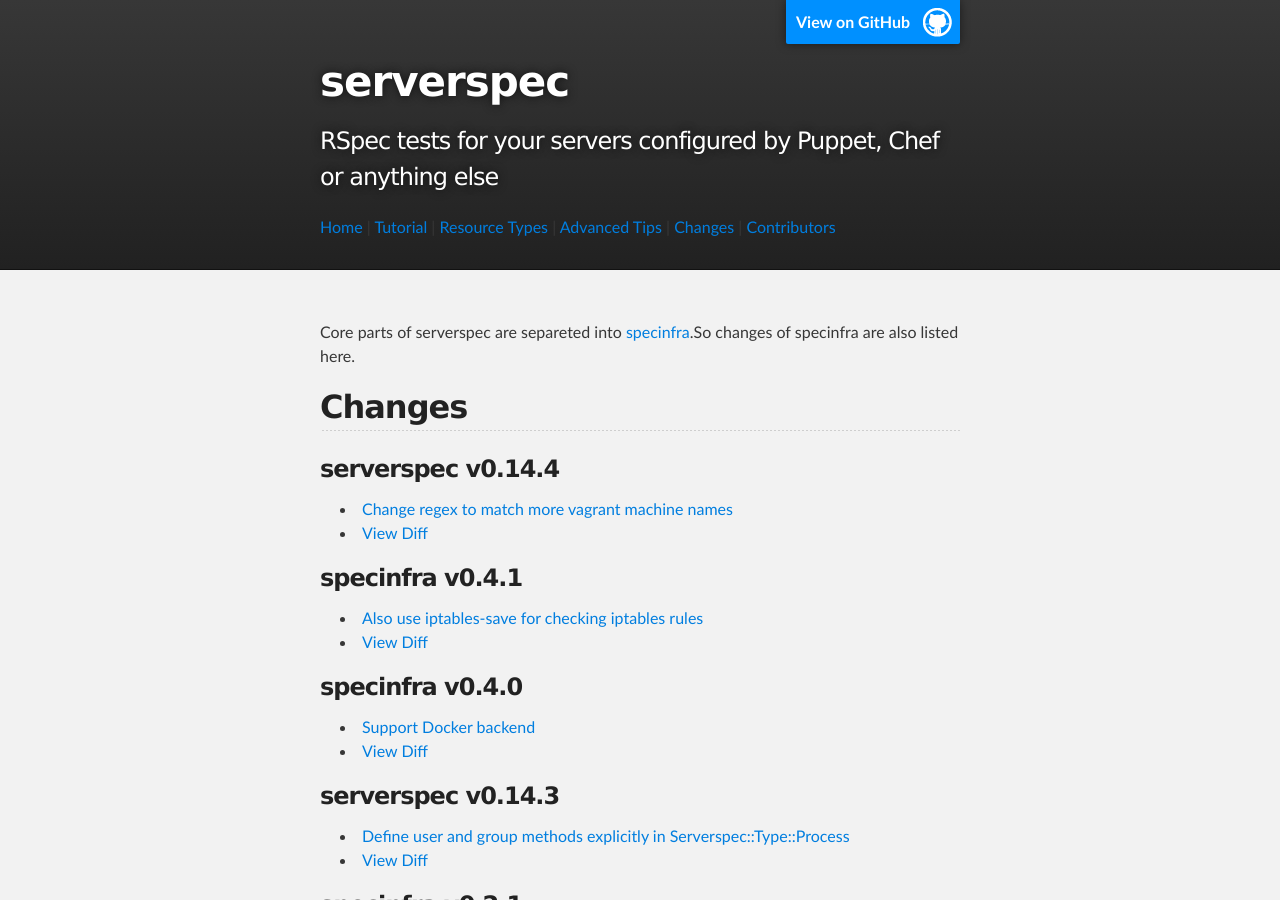
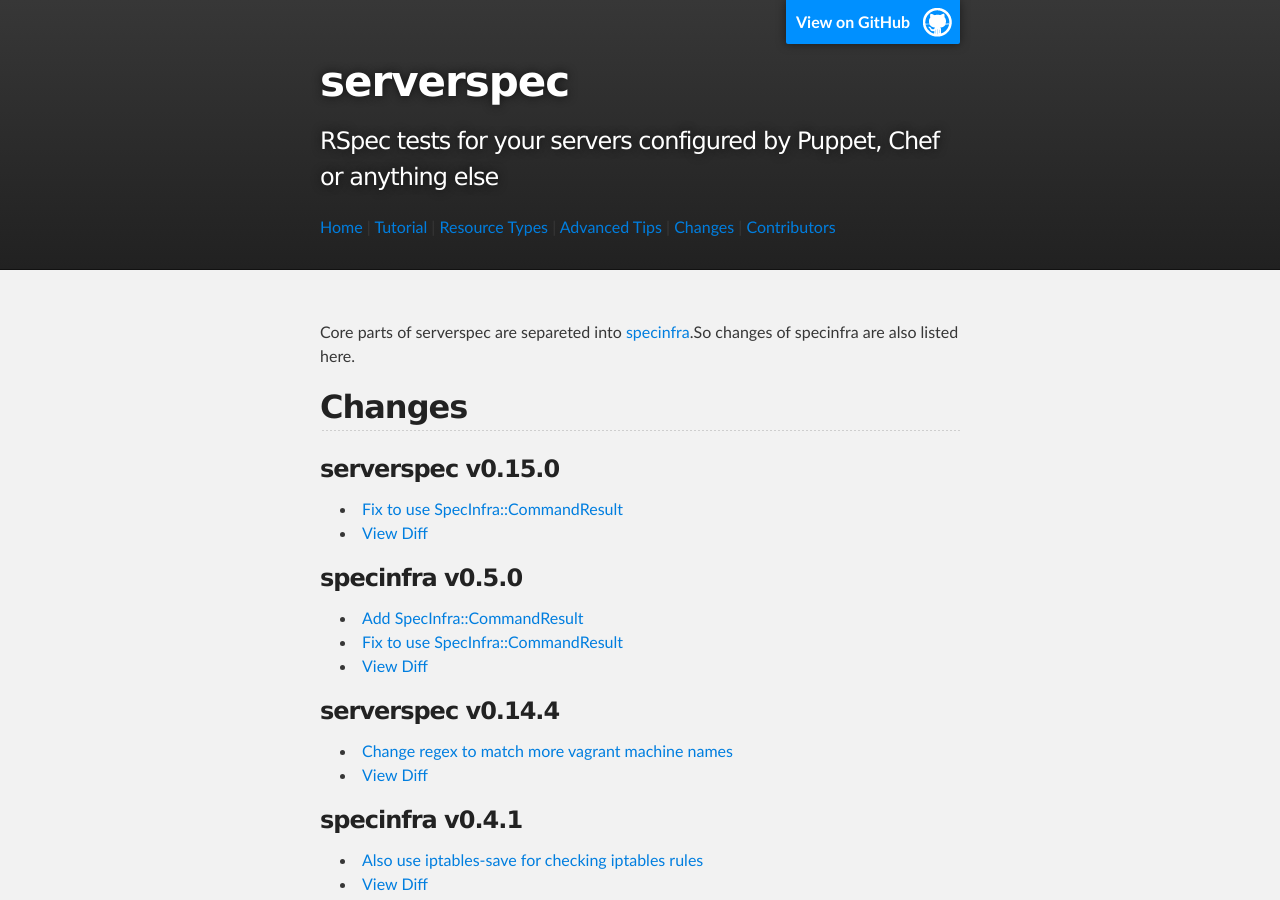
Before and after one commit to serverspec/serverspec.github.io, a Jekyll site: the page built from changes.md, in a window 1280 px wide and 900 px high. Built offline with Jekyll 4.4.1, drawn with Linux system fonts in a browser that asks for light colours; Markdown is read by kramdown in place of the engine named in the settings.

Commit message:
Add changes

```diff
--- a/changes.md
+++ b/changes.md
@@ -6,6 +6,17 @@ title: Changes
 Core parts of serverspec are separeted into [specinfra](https://github.com/serverspec/specinfra).So changes of specinfra are also listed here.
 
 ## Changes
+
+### serverspec v0.15.0
+
+ * [Fix to use SpecInfra::CommandResult](https://github.com/serverspec/serverspec/pull/338)
+ * [View Diff](https://github.com/serverspec/serverspec/compare/v0.14.4...v0.15.0)
+
+### specinfra v0.5.0
+
+ * [Add SpecInfra::CommandResult](https://github.com/serverspec/specinfra/pull/40)
+ * [Fix to use SpecInfra::CommandResult](https://github.com/serverspec/specinfra/pull/41)
+ * [View Diff](https://github.com/serverspec/specinfra/compare/v0.4.1...v0.5.0)
 
 ### serverspec v0.14.4
 
```
